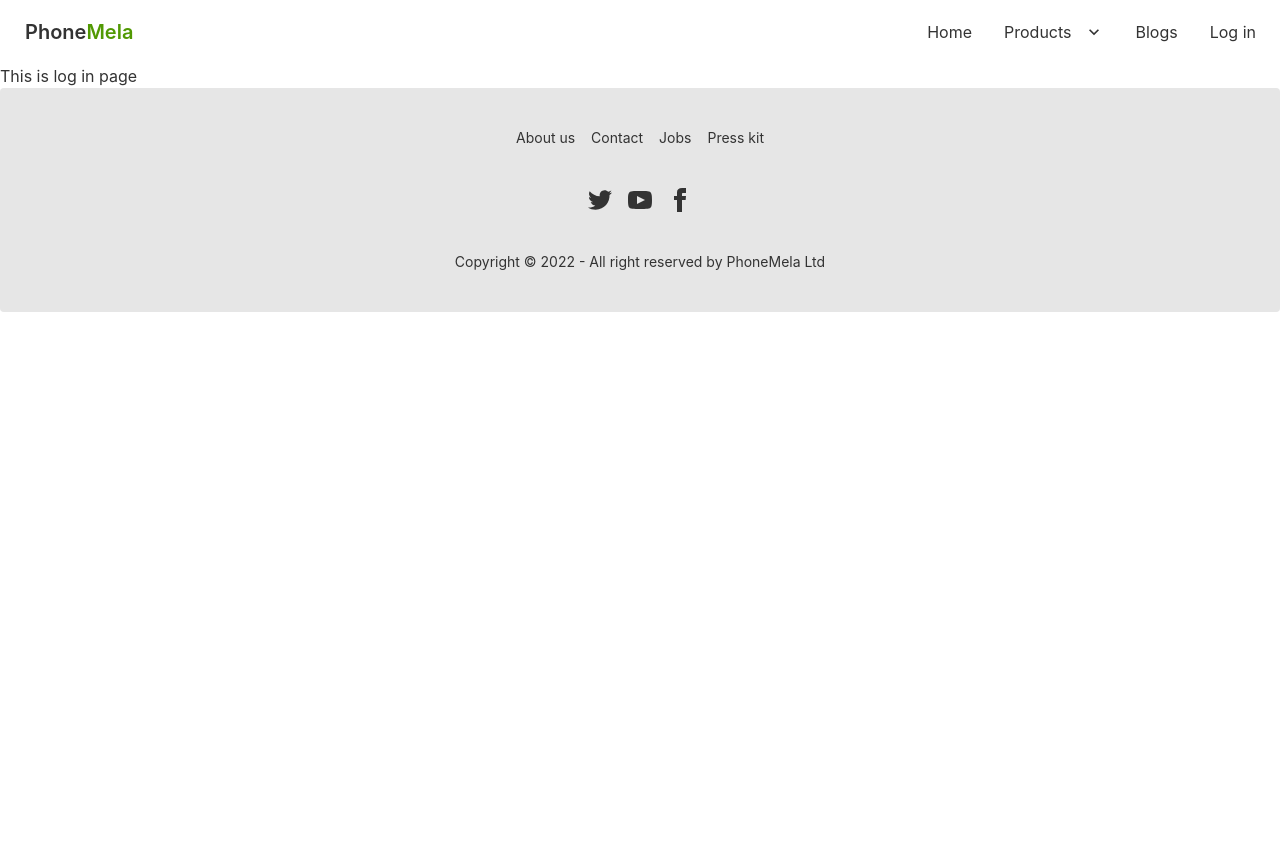
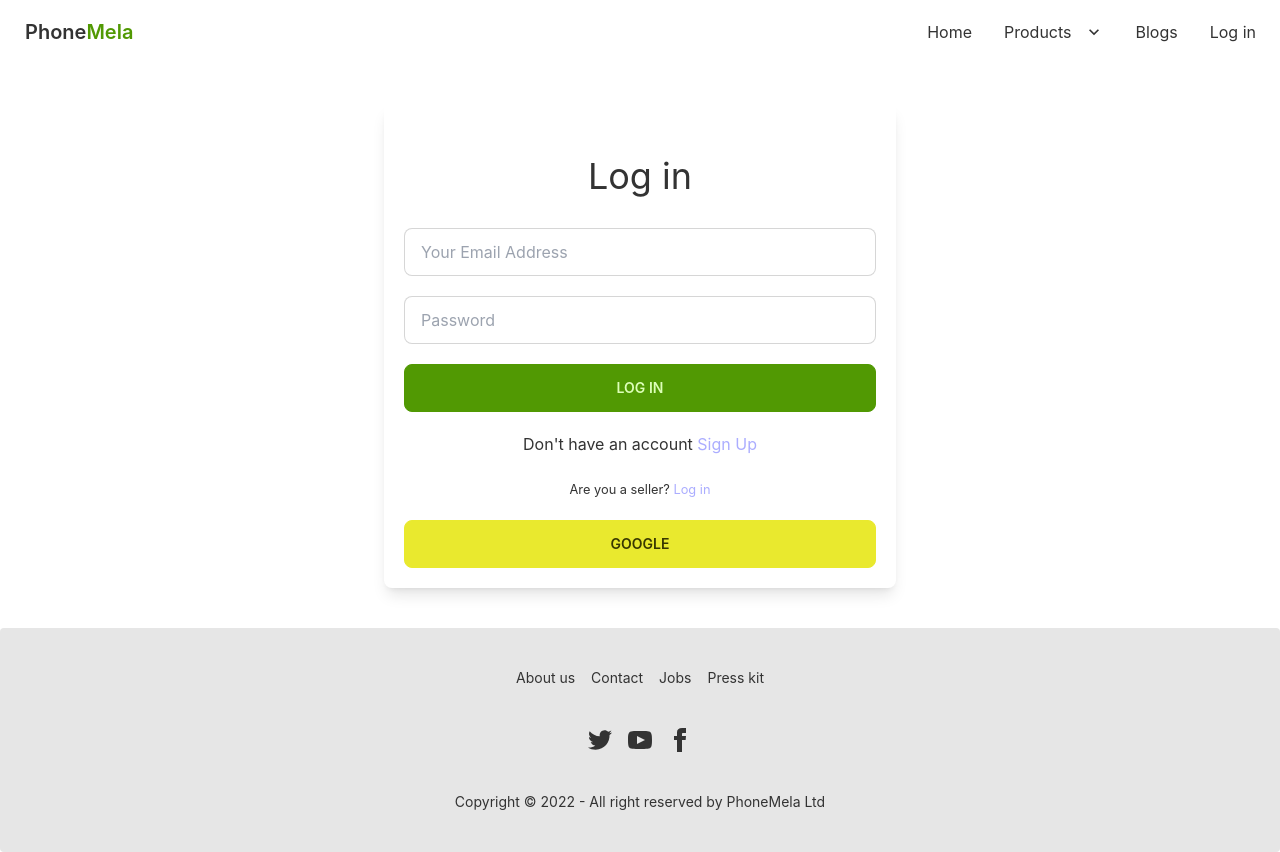
Before and after one commit to raHasan22/phone-mela-product-resale-client, a React (Create React App) app: page /login in a window 1280 px wide. Before the commit the page ends 800 px from the top, so only its background shows below. Built offline with nearby package versions, Linux system fonts and the light colour scheme.

Commit message:
log in page added

```diff
--- a/package.json
+++ b/package.json
@@ -9,6 +9,7 @@
     "daisyui": "^2.42.1",
     "react": "^18.2.0",
     "react-dom": "^18.2.0",
+    "react-hook-form": "^7.39.6",
     "react-router-dom": "^6.4.3",
     "react-scripts": "5.0.1",
     "web-vitals": "^2.1.4"
--- a/src/Pages/Login/Login.js
+++ b/src/Pages/Login/Login.js
@@ -1,9 +1,29 @@
-import React from 'react';
+import { useForm } from 'react-hook-form';
+import { Link } from 'react-router-dom';
 
 const Login = () => {
+    const {register, handleSubmit} = useForm();
+
+    const handleLogin = data => {
+        console.log(data)
+    }
+
+
     return (
-        <div>
-            This is log in page
+        <div className='max-w-[85%] lg:w-2/5 rounded-lg shadow-lg p-5 mx-auto my-10'>
+            <div className='my-8'>
+                <h1 className="text-4xl text-center">Log in</h1>
+            </div>
+            <div className='grid gris-cols-1 gap-5'>
+                <form className='grid gris-cols-1 gap-5' onSubmit={handleSubmit(handleLogin)}>
+                <input type="email" className="input input-bordered" {...register("email")} placeholder="Your Email Address" />
+                <input type="password" className="input input-bordered" {...register("password")} placeholder="Password" />
+                <input className="btn btn-primary" type="submit" value="Log in"/>
+                </form>
+                <p className='text-center'>Don't have an account <Link className='text-neutral-content'>Sign Up</Link></p>
+                <p className='text-center'><small>Are you a seller? <Link className='text-neutral-content'>Log in</Link></small></p>
+                <button className='btn btn-secondary'>Google</button>
+            </div>
         </div>
     );
 };
```
Also changed, not shown: 1 other file (tests, documents, lock files or other folders).
